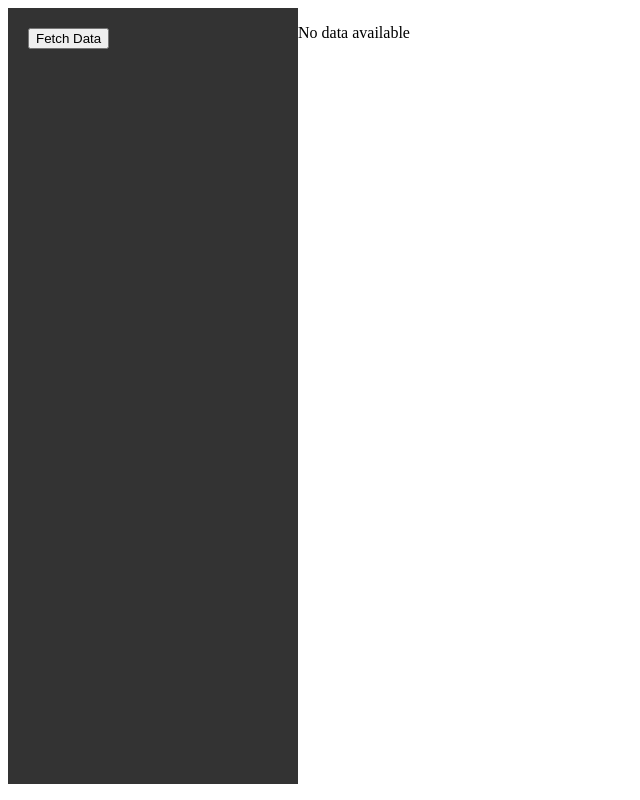
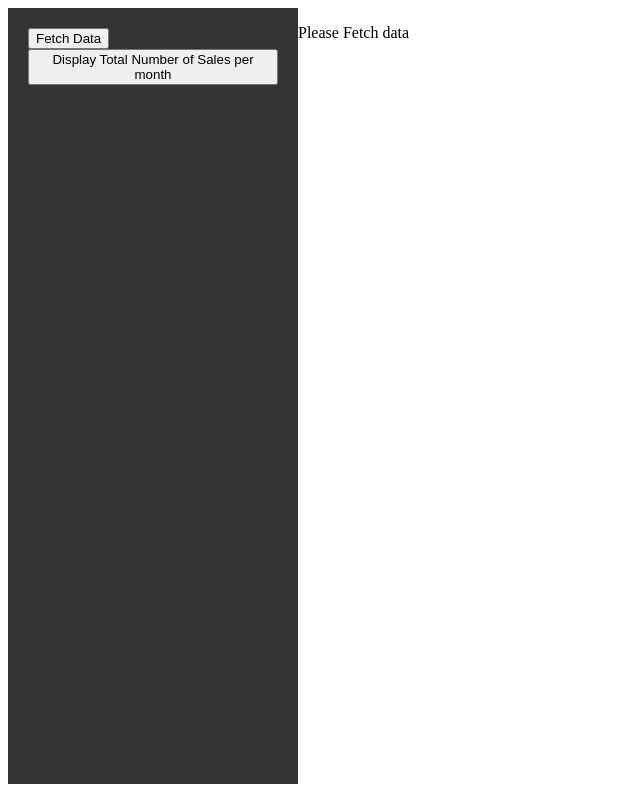
Before and after one commit to davidkuch/RetailDashboard, a React (Vite) app in the folder dasboardfrontend/: page / in a window 1280 px wide. Shown: the whole page, without its empty margins (0-640 px from the left). Built offline with nearby package versions, Linux system fonts and the light colour scheme.

Commit message:
introduce Display Types, to enable different types of dsiplay

```diff
--- a/dasboardfrontend/src/App.jsx
+++ b/dasboardfrontend/src/App.jsx
@@ -4,9 +4,11 @@ import axios from "axios";
 import './App.css'
 import ControlPanel from './components/ControlPanel'
 import ChartContainer from './components/ChartContainer'
+import DisplayTypes from './consts/DisplayTypes';
 
 function App() {
   const [data, setData] = useState(null);
+  const [displayType, setDisplayType] = useState(null);
   const [loading, setLoading] = useState(false);
   const [error, setError] = useState(null);
 
@@ -25,8 +27,8 @@ function App() {
 
   return (
     <div className='container'>
-        <ControlPanel fetchData={fetchData}/>
-        <ChartContainer data={data} loading={loading} error={error}/>
+        <ControlPanel fetchData={fetchData} setDisplayType={setDisplayType}/>
+        <ChartContainer displayType={displayType} data={data} loading={loading} error={error}/>
     </div>
   )
 }
--- a/dasboardfrontend/src/components/ChartContainer.jsx
+++ b/dasboardfrontend/src/components/ChartContainer.jsx
@@ -10,27 +10,57 @@ import {
   Legend,
 } from "chart.js"; // Import necessary Chart.js modules
 import SetupData from "../ChartDisplayCalculationUtils/SalesOverTime";
+import DisplayTypes from "../consts/DisplayTypes";
 
 // Register the components used in the chart
 ChartJS.register(CategoryScale, LinearScale, BarElement, Title, Tooltip, Legend);
 
-export default function ChartContainer({ data, loading, error })
+export default function ChartContainer({ displayType, data, loading, error })
 {
       // Handle loading and error states
-  if (loading) {
-    return <p>Loading...</p>;
+    if (error) {
+        return <p style={{ color: "red" }}>Error: {error}</p>;
+    }
+
+    if (loading) {
+        return <p>Loading...</p>;
+    }
+
+    if (!data) {
+    return <p>Please Fetch data</p>;
   }
 
-  if (error) {
-    return <p style={{ color: "red" }}>Error: {error}</p>;
+  if (data.length === 0) {
+    return <p>No data available</p>;
   }
 
-  // Handle case when no data is available
-  if (!data || data.length === 0) {
-    return <p>No data available</p>;
+  if (!displayType)
+  {
+    return <p>Please select Display Type</p>;
   }
+
+
 debugger;
-    // Prepare the data for the chart
+
+let displayContent;
+
+switch (displayType) {
+    case DisplayTypes.TotalSalesPerMonth:
+        displayContent = getTotalSalesPerMonthDisplay(data);
+}
+
+
+  return (
+    <div className="content">
+      <h2>Chart Display</h2>
+    {displayContent}
+    </div>
+  );
+}
+
+function getTotalSalesPerMonthDisplay(data)
+{
+      // Prepare the data for the chart
   const chartData = SetupData(data);
 
   const chartOptions = {
@@ -38,7 +68,7 @@ debugger;
     plugins: {
       title: {
         display: true,
-        text: "Data Chart", // Chart title
+        text: "Total Number of Sales per month", // Chart title
       },
       tooltip: {
         mode: "index",
@@ -52,10 +82,5 @@ debugger;
     },
   };
 
-  return (
-    <div className="content">
-      <h2>Chart Display</h2>
-      <Bar data={chartData} options={chartOptions} />
-    </div>
-  );
+  return   (<Bar data={chartData} options={chartOptions} />);
 }
--- a/dasboardfrontend/src/components/ControlPanel.jsx
+++ b/dasboardfrontend/src/components/ControlPanel.jsx
@@ -1,12 +1,14 @@
 import React, { useState } from "react";
+import DisplayTypes from "../consts/DisplayTypes";
 
 
-export default function  ControlPanel({ fetchData }){
+export default function  ControlPanel({ fetchData,setDisplayType }){
 
 
     return (
         <div className="sidebar">
             <button onClick={fetchData}>Fetch Data</button>
+            <button onClick={() => setDisplayType(DisplayTypes.TotalSalesPerMonth)}>Display Total Number of Sales per month</button>
         </div>
     )
 }
--- /dev/null
+++ b/dasboardfrontend/src/consts/DisplayTypes.js
@@ -0,0 +1,5 @@
+const DisplayTypes = {
+    TotalSalesPerMonth: "TotalSalesPerMonth",
+};
+
+export default DisplayTypes;
```
Also changed, not shown: 1 other file (tests, documents, lock files or other folders).
